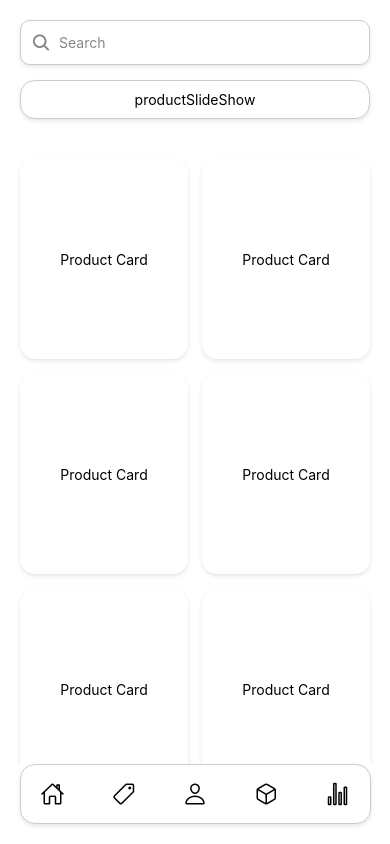
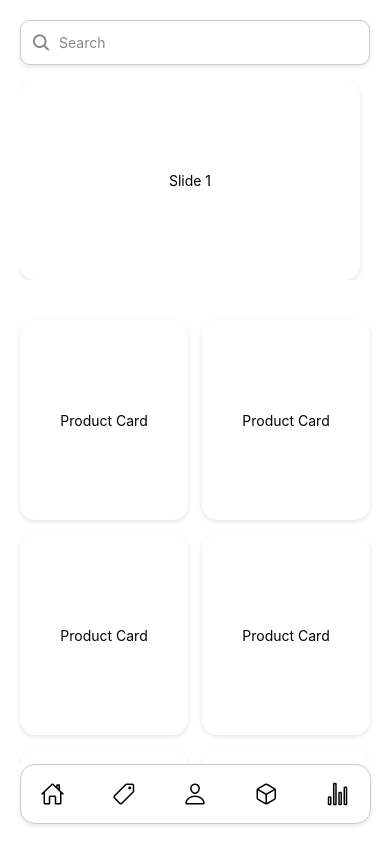
Before and after one commit to jamardines-dev/panindamobile-v2, a React Native app: screen /Home in a window 390 px wide. Built offline with nearby package versions, Linux system fonts and the light colour scheme.

Commit message:
product slide show

```diff
--- a/src/components/ui/productCard.js
+++ b/src/components/ui/productCard.js
@@ -24,5 +24,5 @@ const styles = StyleSheet.create({
     shadowOpacity: 0.1,
     shadowRadius: 4,
     elevation: 3,
-  },
+  }
 });
--- a/src/components/ui/productSlideShow.js
+++ b/src/components/ui/productSlideShow.js
@@ -1,10 +1,51 @@
-import { View, Text } from 'react-native'
-import React from 'react'
+import React from 'react';
+import { View, Text, StyleSheet, ScrollView, Dimensions } from 'react-native';
 
-export default function productSlideShow() {
+const screenWidth = Dimensions.get('window').width;
+
+export default function ProductSlideShow() {
   return (
-    <View>
-      <Text>productSlideShow</Text>
-    </View>
-  )
+    <ScrollView
+      horizontal
+      pagingEnabled          // snaps to each slide
+      showsHorizontalScrollIndicator={false}
+      style={styles.scrollView}
+    >
+      {/* Slide 1 */}
+      <View style={styles.slideshowcard}>
+        <Text>Slide 1</Text>
+      </View>
+
+      {/* Slide 2 */}
+      <View style={styles.slideshowcard}>
+        <Text>Slide 2</Text>
+      </View>
+
+      {/* Slide 3 */}
+      <View style={styles.slideshowcard}>
+        <Text>Slide 3</Text>
+      </View>
+    </ScrollView>
+  );
 }
+
+const styles = StyleSheet.create({
+  scrollView: {
+    width: '100%',
+  },
+  slideshowcard: {
+    width: screenWidth - 50,  // full width minus padding
+    height: 200,
+    marginRight: 15,
+    backgroundColor: '#fff',
+    borderRadius: 15,
+    padding: 10,
+    justifyContent: 'center',
+    alignItems: 'center',
+    shadowColor: '#000',
+    shadowOffset: { width: 0, height: 2 },
+    shadowOpacity: 0.1,
+    shadowRadius: 4,
+    elevation: 3,
+  },
+});
--- a/src/screen/Homepage.js
+++ b/src/screen/Homepage.js
@@ -12,7 +12,7 @@ export default function Homepage() {
 
       <View style={styles.topContent}>
         <SearchBar />
-        <View style={styles.cell}>
+        <View>
           <ProductSlideShow />
         </View>
       </View>
@@ -26,7 +26,6 @@ export default function Homepage() {
         <ProductCard />
         <ProductCard />
       </ScrollView>
-
 
       <Navbar />
 
@@ -50,6 +49,7 @@ const styles = StyleSheet.create({
     borderRadius: 15,
     justifyContent: 'center',
     alignItems: 'center',
+    marginBottom: 15,
     backgroundColor: '#fff',
     borderColor: '#ccc',
     shadowColor: '#000',
```
